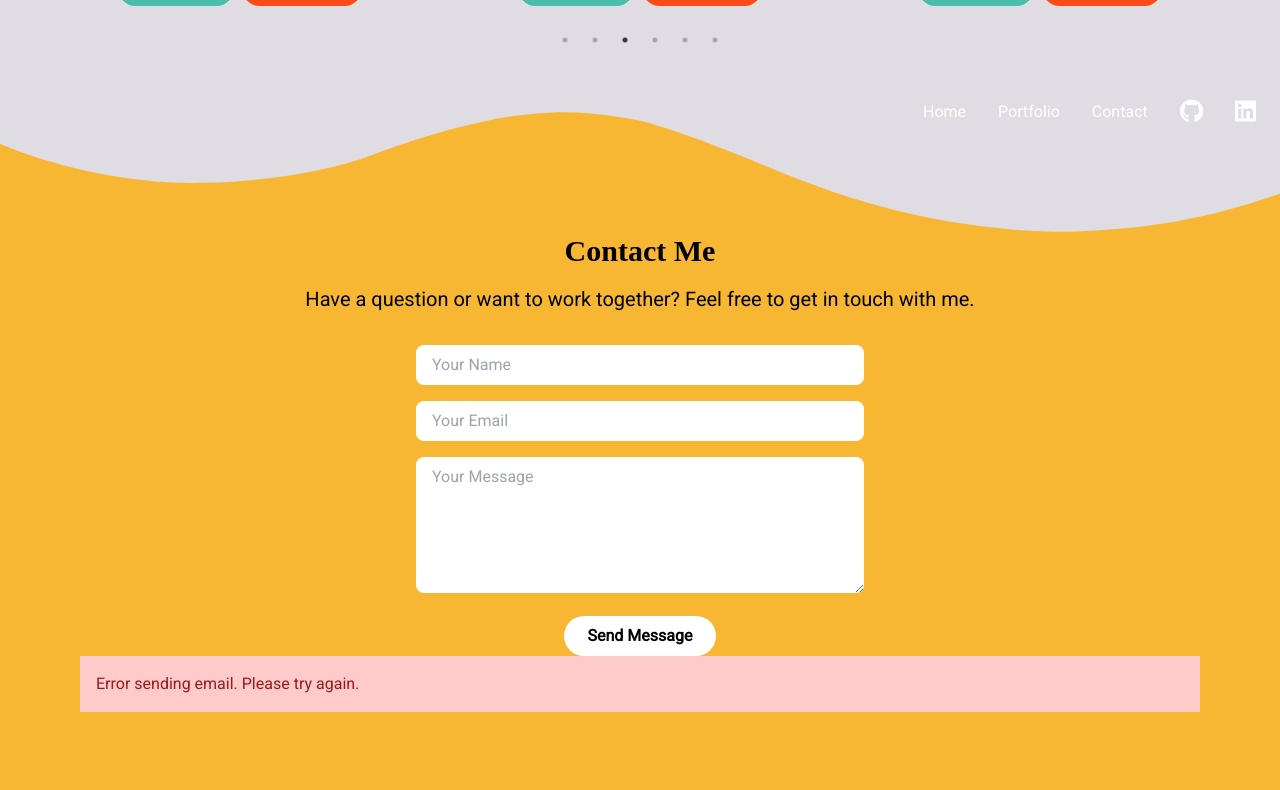
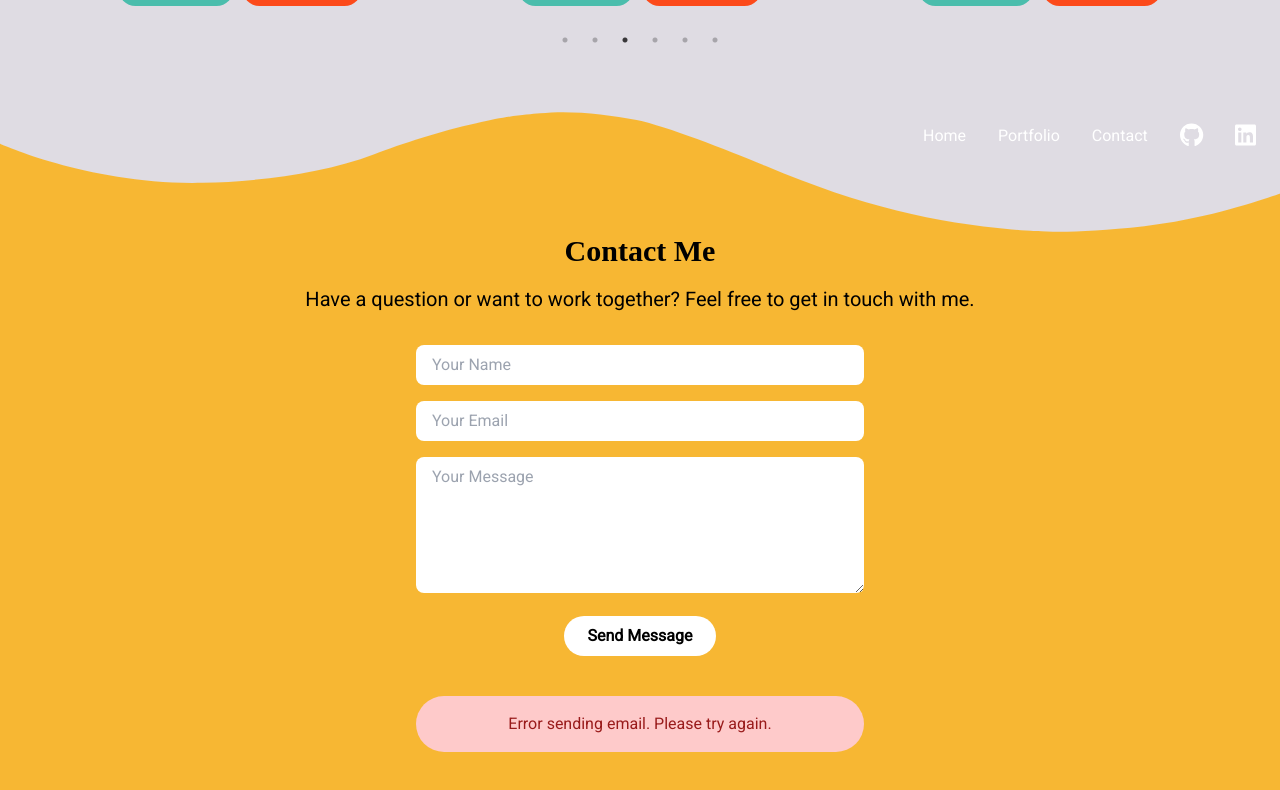
Before and after one commit to michellewatts20000/react-tailwind-portfolio, a React (Vite) app: page / in a window 1280 px wide. Both pictures are taken after typing "Sample", "name@example.com", "Sample" into the empty fields and a click on the button "Send Message". Shown: the part 1036-1826 px from the top of the page. Built offline with nearby package versions, Linux system fonts and the light colour scheme; no server answers.

Commit message:
contact styling

```diff
--- a/src/Contact.jsx
+++ b/src/Contact.jsx
@@ -77,13 +77,13 @@
         </form>
       </div>
       {successMessage && (
-        <div className="bg-green-200 text-green-800 p-4 mt-10 rounded-full">
+        <div className="bg-green-200 mx-auto max-w-md text-green-800 p-4 mt-10 rounded-full text-center">
           {successMessage}
         </div>
       )}
 
       {errorMessage && (
-        <div className="bg-red-200 text-red-800 p-4 mb-4">
+        <div className="container bg-red-200 mx-auto max-w-md text-red-800 p-4 mt-10 rounded-full text-center">
           {errorMessage}
         </div>
       )}
```
